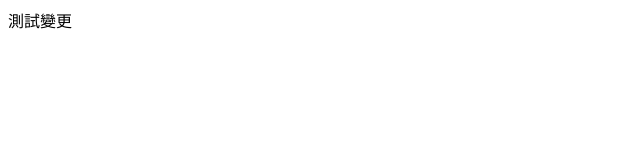
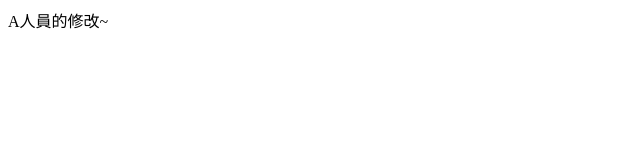
Before and after one commit to olagebuge/testrepo, a plain HTML site: page index.html in a window 1280 px wide. Shown: the full height of the page, 0-640 px from the left. Drawn offline with Linux system fonts and the light colour scheme.

Commit message:
A員修改

```diff
--- a/index.html
+++ b/index.html
@@ -6,6 +6,6 @@
     <title>Document</title>
 </head>
 <body>
-    測試變更
+    A人員的修改~
 </body>
 </html>
```
